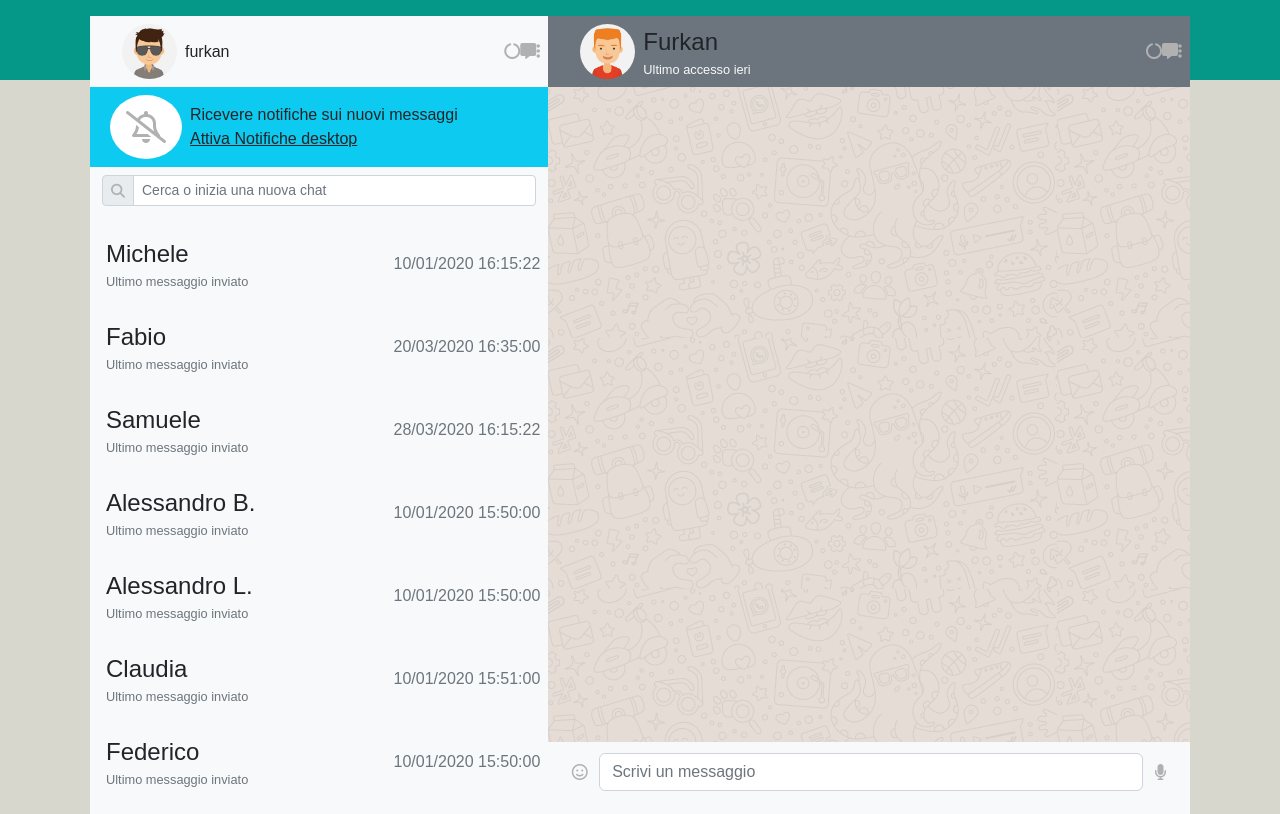
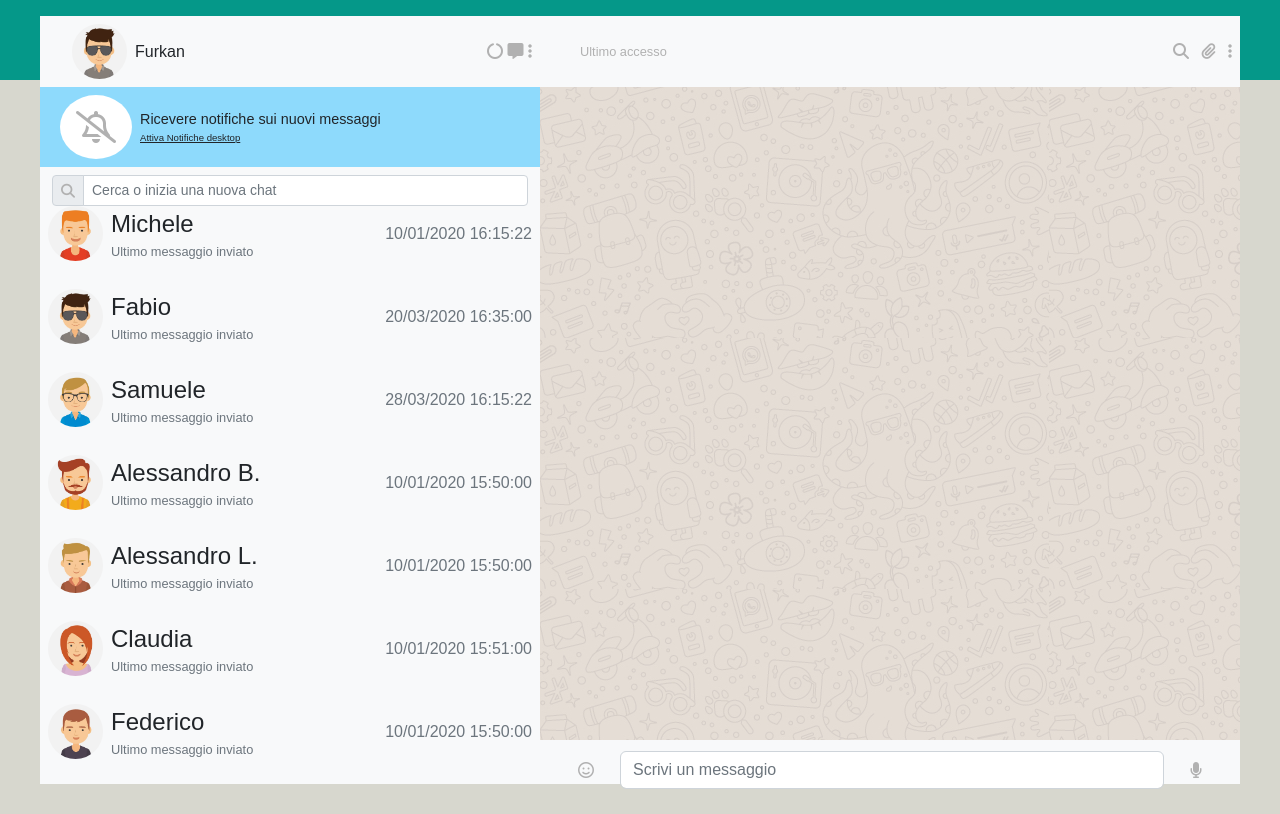
Before and after one commit to furkancaliskan0/vue-boolzapp, a plain HTML site: page index.html in a window 1280 px wide. Drawn offline with nearby package versions, Linux system fonts and the light colour scheme; files that its build step writes are made by us from their sources.

Commit message:
Milestone 1 Done

```diff
--- a/css/style.css
+++ b/css/style.css
@@ -6,7 +6,7 @@
 
 body{
     font-family: sans-serif;
-    background-color:  #d7d7ce;
+    background-color: #d7d7ce;
 }
 
 header{
@@ -16,33 +16,41 @@ header{
 }
 
 main{
-    /* height: 95vh; */
-    min-width: 1100px;
-    margin: .5rem auto;
-    background-color: brown;
-    z-index: 2;
-    position: absolute;
     top: 1vh;
     left: 50%;
     transform: translateX(-50%);
+    min-width: 1200px;
+    margin: .5rem auto;
+    z-index: 2;
+    position: absolute;
+}
+i{
+    color: #B1B1B1;
+    cursor: pointer;
+}
+.my-span-color{
+    color: #B1B1B1;
+}
+
+.my-container{
+    height: 100%;
+}
+.my-container > .row{
+    height: 100%;
 }
 .fa-bell-slash{
     font-size: 2rem;
     border-radius: 50%;
 }
-i{
-    color: #b1b1b1;
-    cursor: pointer;
-}
-.my-span-color{
-    color: #a2a0a0;
+.notify-container{
+    background-color:#8EDAFC;
 }
 
 
-.wrapper > p{
+.notify-wrapper > p{
     font-size: .9rem;
 }
-.wrapper > a{
+.notify-wrapper > a{
     font-size: .6rem;
 }
 
@@ -56,19 +64,6 @@ i{
 }
 .contact-name-description > span{
     font-size: .8rem;
-}
-.notify-container{
-    background-color: #8EDAFC;
-}
-.my-chat-area{
-    display: none;
-}
-
-.my-container{
-    height: 100%;
-}
-.my-container > .row{
-    height: 100%;
 }
 
 .boolzapp-search{
@@ -87,8 +82,6 @@ i{
     cursor: pointer;
 }
 
-
-
 .my-row-write-text{
     height: 60px;
 }
@@ -96,13 +89,15 @@ i{
     width: 34rem;
 }
 
+.my-chat-area{
+    display: none;
+}
 .my-message-color{
     background-color: #D5F9BA;
 }
 
 .my-chat-view{
-    height: 82%;
-    background-image: url(../imgs/mine.jpg);
+    height: 85%;
+    background-image: url(../img/mine.jpg);
     overflow-y: scroll;
-
 }
--- a/index.html
+++ b/index.html
@@ -12,7 +12,7 @@
      <link rel="stylesheet" href="style.css">
      <title>Boolzapp</title>
       <!-- Vue -->
-     <script src='https://unpkg.com/vue@3/dist/vue.global.js'></script>
+      <script src="https://cdn.jsdelivr.net/npm/vue@2.6.14/dist/vue.js"></script>
      <!-- Custom style -->
     <link rel="stylesheet" href="css/style.css">
     <title>Boolz App</title>
@@ -21,23 +21,24 @@
     <header>
 
     </header>
-    <main id="app"  class="bg-light" >
+
+    <main id="app" class="bg-light">
         <div class="container-fluid my-container">
-            <div class="row boolzapp-search">
+            <div class="row">
                 <div class="col-5">
-                    <div class="row">
+                    <div class="row boolzapp-search">
                         <div class="col-12 bg-light d-flex align-items-center justify-content-between p-2">
                             <div class="contact-name d-flex align-items-center">
-                                <img src="imgs/avatar_2.jpg" alt="" class="ms-4 ">
-                                <p class="m-0">furkan</p>
+                                <img src="img/avatar_2.jpg" alt="" class="ms-4 ">
+                                <p class="m-0">Furkan</p>
                             </div>
-                            <div class="icons-search text-secondary">
+                            <div class="icons">
                                 <i class="fa-solid fa-circle-notch"></i>
                                 <i class="fa-solid fa-message center-icon"></i>
                                 <i class="fa-solid fa-ellipsis-vertical"></i>
                             </div>
                         </div>
-                        <div class="col-12 d-flex notify-containe bg-info">
+                        <div class="col-12 d-flex notify-container">
                             <i class="fa-regular fa-bell-slash p-3 m-2 bg-white"></i>
                             <div class="notify-wrapper d-flex flex-column justify-content-center">
                                 <p class="m-0">Ricevere notifiche sui nuovi messaggi</p>
@@ -54,7 +55,7 @@
                         </div>
                     </div>
                     <div class="row boolzapp-contact" >
-                        <div v-for="(element, index) in contacts" class="col-12 bg-light d-flex align-items-center justify-content-between p-2  my-contact-card">
+                        <div v-for="(element, index) in contacts" class="col-12 bg-light d-flex align-items-center justify-content-between p-2 my-contact-card" @click="setUser(element)">
                             <div class="contact-name d-flex">
                                 <img :src="`img/avatar${element.avatar}.jpg`" alt="">
                                 <div class="contact-name-description d-flex flex-column justify-content-center">
@@ -69,30 +70,37 @@
                         </div>
                     </div>
                 </div>
-                <div class="col-7">
-                    <div class="row">
-                        <div class="col-12 bg-secondary d-flex align-items-center justify-content-between p-2">
+
+                <div class="col-7 my-chat-area d-block " >
+                <div class="row ">
+                    <div class="col-12 bg-light d-flex align-items-center justify-content-between p-2">
                             <div class="contact-name d-flex align-items-center">
-                                <img src="imgs/avatar_1.jpg" alt="" class="ms-4 me-2">
+                                <img :src="`img/avatar${currentUser?.avatar}.jpg`" alt="" class="ms-4 me-2">
                                 <div class="contact-name-description d-flex flex-column justify-content-center">
-                                    <p class="m-0 fs-4">Furkan</p>
-                                    <span class="text-light">Ultimo accesso ieri</span>
+                                    <p class="m-0 fs-4">{{currentUser?.name}}</p>
+                                    <span class="my-span-color">Ultimo accesso {{currentUser?.messages[currentUser?.messages.length - 1].date }}</span>
                                 </div>
                             </div>
-                            <div class="icons-search text-secondary">
-                                <i class="fa-solid fa-circle-notch"></i>
-                                <i class="fa-solid fa-message center-icon"></i>
+                            <div class="contact-name-search text-white">
+                                <i class="fa-solid fa-magnifying-glass"></i>
+                                <i class="fa-solid fa-paperclip px-2"></i>
                                 <i class="fa-solid fa-ellipsis-vertical"></i>
                             </div>
                         </div>
                     </div>
-                    <div class="row my-chat-view">
+                    <div class="row my-chat-view flex-column p-5" >
+                        <div class="col-5 align-self-end" v-for="(messaggio) in currentUser?.messages" v-if="(messaggio.status == 'sent')">
+                            <p class="my-message-color p-2 rounded mt-2">{{ messaggio.message }}</p>
+                        </div>
+                        <div class="col-5 text-start" v-else>
+                            <p class="bg-white p-2 rounded">{{ messaggio.message }}</p>
+                        </div>
 
                     </div>
                     <div class="row my-row-write-text">
                         <div class="col-12 d-flex align-items-center justify-content-evenly">
                             <i class="fa-regular fa-face-smile"></i>
-                            <input class="rounded form-control" type="text" placeholder="Scrivi un messaggio">
+                            <input class="rounded form-control" type="text" placeholder="Scrivi un messaggio" v-model="textNewMessage" @keydown.enter="addNewMessage(textNewMessage)">
                             <i class="fa-solid fa-microphone"></i>
                         </div>
                     </div>
@@ -102,6 +110,8 @@
         </div>
 
     </main>
+
+
     <script src="js/main.js"></script>
 </body>
 </html>
--- a/js/main.js
+++ b/js/main.js
@@ -1,12 +1,12 @@
-const { createApp } = Vue;
-
-createApp({
-    data() {
-      return {
+const app = new Vue({
+    el: '#app',
+    data: {
+        currentUser: null,
+        textNewMessage: '',
         contacts: [
             {
                 name: 'Michele',
-                avatar: 'imgs/avatar_1.jpg',
+                avatar: '_1',
                 visible: true,
                 messages: [
                     {
@@ -28,7 +28,7 @@ createApp({
             },
             {
                 name: 'Fabio',
-                avatar: 'imgs/avatar_2.jpg',
+                avatar: '_2',
                 visible: true,
                 messages: [
                     {
@@ -48,9 +48,10 @@ createApp({
                     }
                 ],
             },
+
             {
                 name: 'Samuele',
-                avatar: 'imgs/avatar_3.jpg',
+                avatar: '_3',
                 visible: true,
                 messages: [
                     {
@@ -72,7 +73,7 @@ createApp({
             },
             {
                 name: 'Alessandro B.',
-                avatar: 'imgs/avatar_4.jpg',
+                avatar: '_4',
                 visible: true,
                 messages: [
                     {
@@ -89,7 +90,7 @@ createApp({
             },
             {
                 name: 'Alessandro L.',
-                avatar: 'imgs/avatar_5.jpeg',
+                avatar: '_5',
                 visible: true,
                 messages: [
                     {
@@ -106,7 +107,7 @@ createApp({
             },
             {
                 name: 'Claudia',
-                avatar: 'imgs/avatar_6.jpeg',
+                avatar: '_6',
                 visible: true,
                 messages: [
                     {
@@ -128,7 +129,7 @@ createApp({
             },
             {
                 name: 'Federico',
-                avatar: 'imgs/avatar_7.jpeg',
+                avatar: '_7',
                 visible: true,
                 messages: [
                     {
@@ -145,7 +146,7 @@ createApp({
             },
             {
                 name: 'Davide',
-                avatar: 'imgs/avatar_8.jpeg',
+                avatar: '_8',
                 visible: true,
                 messages: [
                     {
@@ -166,7 +167,11 @@ createApp({
                 ],
             }
         ]
+    },
+    methods: {
+        setUser(user){
+            this.currentUser = user;
 
-      }
+        }
     }
-  }).mount('#app');
+})
```
Also changed, not shown: img/avatar_1.jpg (renamed from imgs/avatar_1.jpg), img/avatar_2.jpg (renamed from imgs/avatar_2.jpg), img/avatar_3.jpg (renamed from imgs/avatar_3.jpg), img/avatar_4.jpg (renamed from imgs/avatar_4.jpg), img/avatar_5.jpg (renamed from imgs/avatar_5.jpg), img/avatar_6.jpg (renamed from imgs/avatar_6.jpg), img/avatar_7.jpg (renamed from imgs/avatar_7.jpg), img/avatar_8.jpg (renamed from imgs/avatar_8.jpg), img/avatar_io.jpg (renamed from imgs/avatar_io.jpg), img/mine.jpg (renamed from imgs/mine.jpg).
